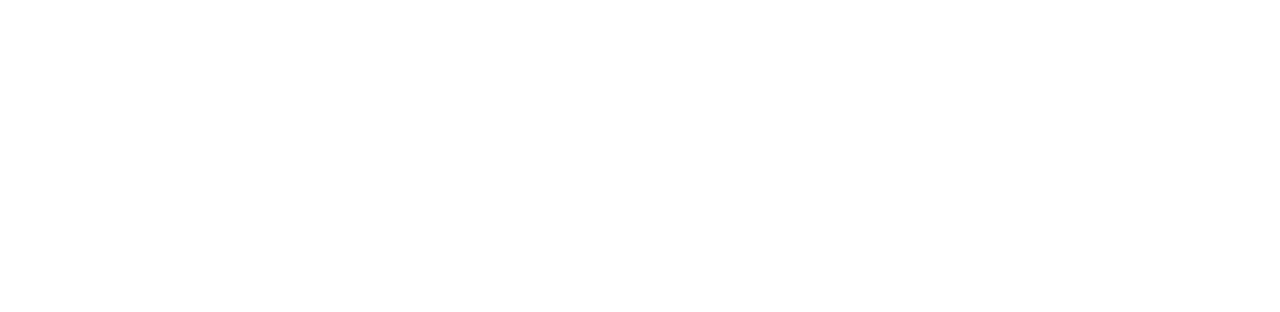
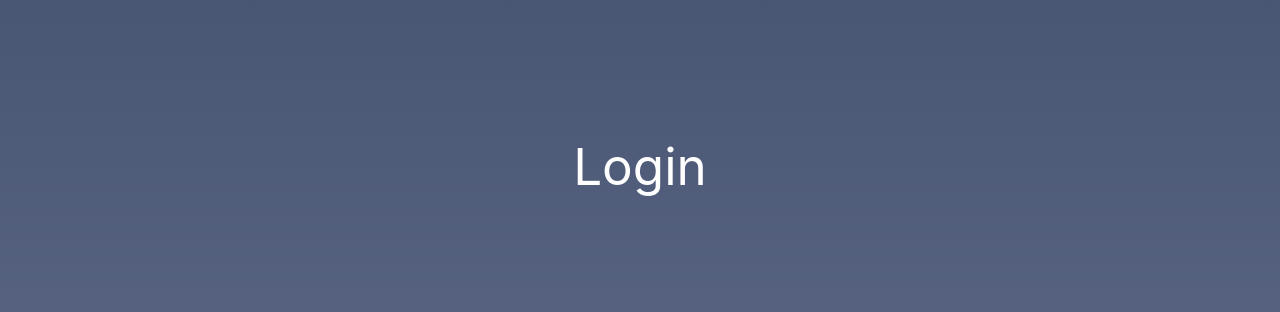
Before and after one commit to Mampionona33/helpDesck, a React (Vite) app in the folder frontend/: page /login in a window 1280 px wide. Shown: the part 234-546 px from the top of the page. Built offline with nearby package versions, Linux system fonts and the light colour scheme.

Commit message:
mise en place du background

```diff
--- a/frontend/src/pages/Login.tsx
+++ b/frontend/src/pages/Login.tsx
@@ -2,7 +2,7 @@
 
 const Login = () => {
   return (
-    <div className=" flex">
+    <div className="h-screen flex flex-col w-screen justify-center items-center bg-gradient-to-t from-gradient-start to-gradient-end">
       <h1 className="text-white">Login</h1>
     </div>
   );
--- a/frontend/tailwind.config.js
+++ b/frontend/tailwind.config.js
@@ -12,8 +12,8 @@
         error: "#EF4444",
         border: "#E5E7EB",
         // Ajout de vos couleurs spécifiques au dégradé
-        "gradient-start": "#d7dde8",
-        "gradient-end": "#757f9a",
+        "gradient-start": "#606c88",
+        "gradient-end": "#3f4c6b",
       },
       backgroundImage: {
         "gradient-custom": "linear-gradient(to top, #d7dde8, #757f9a)",
```
